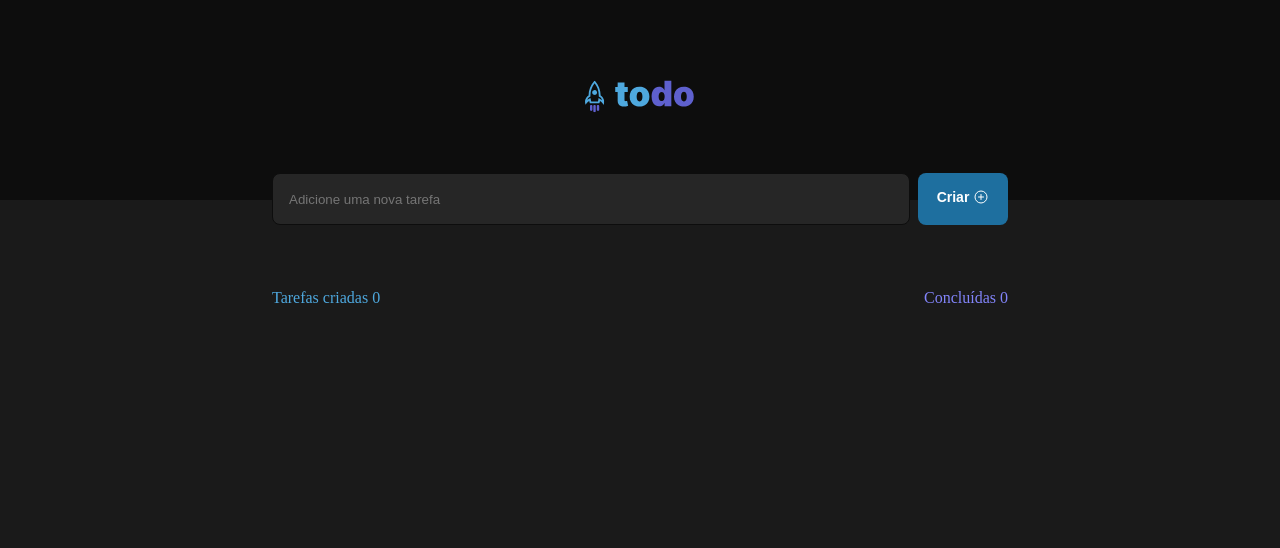
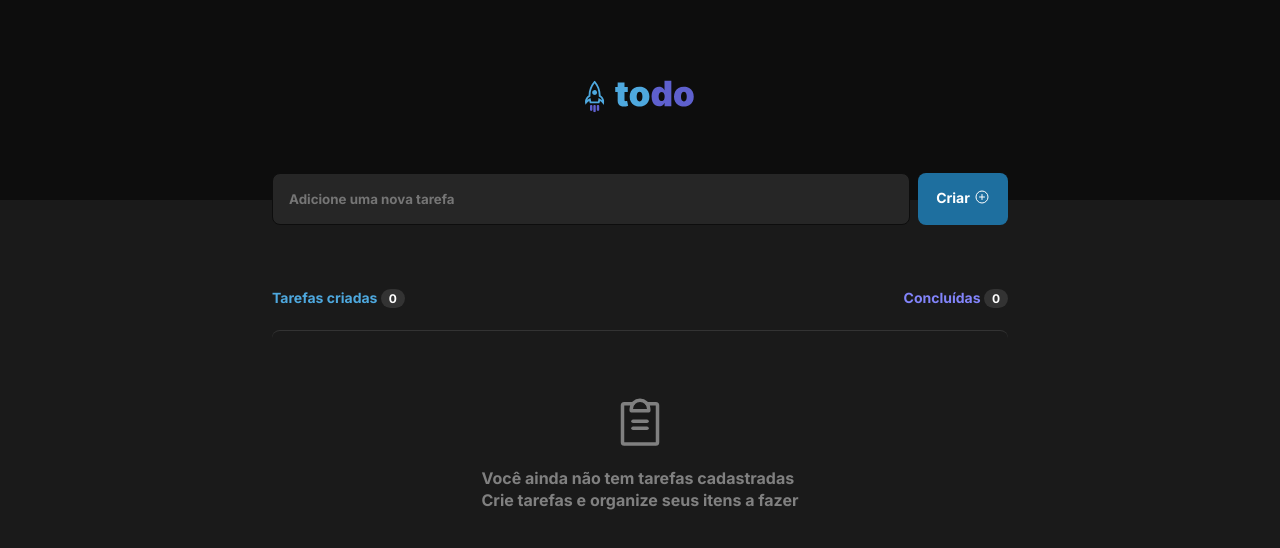
Before and after one commit to gabrielgamboa/todo-list, a React (Vite) app: page / in a window 1280 px wide. Shown: the top 548 px of the page. Built offline with nearby package versions, Linux system fonts and the light colour scheme.

Commit message:
feat: creating empty todos layout

```diff
--- a/index.html
+++ b/index.html
@@ -2,6 +2,11 @@
 <html lang="en">
   <head>
     <meta charset="UTF-8" />
+
+    <link rel="preconnect" href="https://fonts.googleapis.com">
+    <link rel="preconnect" href="https://fonts.gstatic.com" crossorigin>
+    <link href="https://fonts.googleapis.com/css2?family=Inter:wght@700&display=swap" rel="stylesheet">
+
     <link rel="icon" type="image/svg+xml" href="/vite.svg" />
     <meta name="viewport" content="width=device-width, initial-scale=1.0" />
     <title>Vite + React + TS</title>
--- a/src/App.module.css
+++ b/src/App.module.css
@@ -11,9 +11,39 @@
 }
 
 .createdAndFinishedTodos .createdTasks {
+    font-size: 0.875rem;
     color: var(--blue);
+}
+
+.counter {
+    background: var(--gray-400);
+    color: var(--white);
+    border-radius: 62.4375rem;
+    padding: 0.125rem 0.5rem;
+    font-size: 0.75rem;
 }
 
 .createdAndFinishedTodos .finishedTasks {
     color: var(--purple);
+    font-size: 0.875rem;
 }
+
+.todos {
+    margin-top: 1.5rem;
+    border-top: 0.0625rem solid var(--gray-400);
+    border-radius: 0.5rem;
+}
+
+.empty {
+    display: flex;
+    flex-direction: column;
+    justify-content: center;
+    align-items: center;
+    gap: 1rem;
+
+    height: 15.25rem;
+}
+
+.emptyText {
+    line-height: 1.4rem;
+}
--- a/src/App.tsx
+++ b/src/App.tsx
@@ -1,3 +1,5 @@
+import { ClipboardText } from 'phosphor-react';
+
 import { Header } from './components/Header'
 import { TodoForm } from './components/TodoForm'
 
@@ -13,8 +15,21 @@ export function App() {
             <div className={styles.mainContent}>
                 <div className={styles.createdAndFinishedTodos}>
                     <span className={styles.createdTasks}>
-                        Tarefas criadas 0</span>
-                    <span className={styles.finishedTasks}>Concluídas 0</span>
+                        Tarefas criadas <span className={styles.counter}>0</span>
+                    </span>
+                    <span className={styles.finishedTasks}>
+                        Concluídas <span className={styles.counter}>0</span>
+                    </span>
+                </div>
+
+                <div className={styles.todos}>
+                    <div className={styles.empty}>
+                       <ClipboardText size={56} />
+                       <div className={styles.emptyText}>
+                           <p> Você ainda não tem tarefas cadastradas </p>
+                           <p> Crie tarefas e organize seus itens a fazer </p>
+                       </div>
+                    </div>
                 </div>
             </div>
         </div>
--- a/src/global.module.css
+++ b/src/global.module.css
@@ -8,12 +8,15 @@
   --blue-dark: #1E6F9F;
 
   --purple: #8284FA;
+
+  --white: #fff;
 }
 
 * {
   margin: 0;
   padding: 0;
   box-sizing: border-box;
+  font-family: 'Inter', sans-serif;
 }
 
 body {
```
